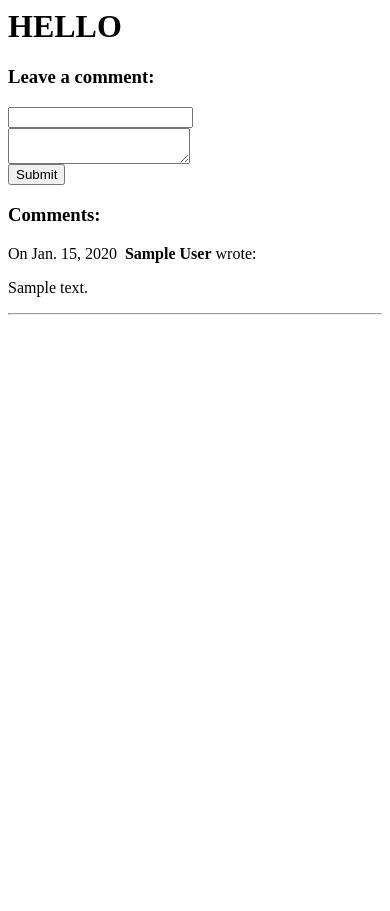
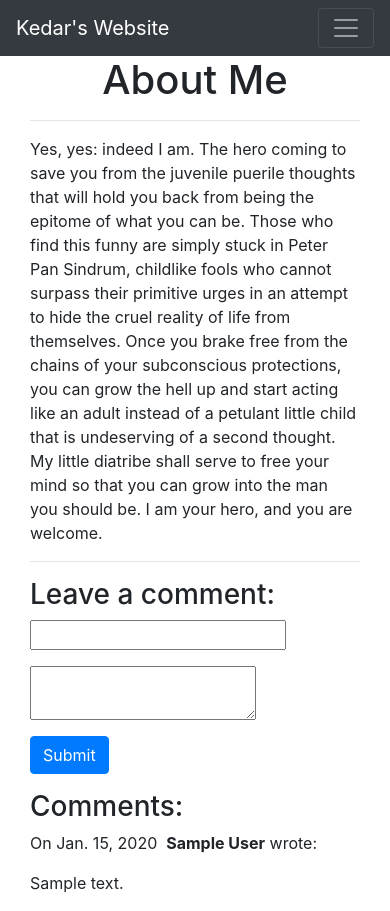
Before and after one commit to ksquaring/website, a Django app: template about/templates/aboutme.html in a window 390 px wide. Before the commit the page ends 315 px from the top, so only its background shows below. Run offline with Django 3.2, Linux system fonts and the light colour scheme; the template is opened without the code that fills it: most values are stand-ins (such as "Sample title", 1, 10 or a date in 2020); form fields are guessed from the names that the template uses; some libraries are stand-ins or nearby versions.

Commit message:
Implement comment feature, add dummy About Me, add navbar, & implement links in project

```diff
--- a/about/templates/aboutme.html
+++ b/about/templates/aboutme.html
@@ -1,4 +1,13 @@
-<h1> HELLO </h1>
+{% extends "base.html" %}
+{% block page_content %}
+<div class="col-md-8 offset-md-2">
+
+<h1 align="center"> About Me </h1>
+<hr>
+<p> Yes, yes: indeed I am. The hero coming to save you from the juvenile puerile thoughts that will hold you back from being the epitome of what you can be. Those who find this funny are simply stuck in Peter Pan Sindrum, childlike fools who cannot surpass their primitive urges in an attempt to hide the cruel reality of life from themselves. Once you brake free from the chains of your subconscious protections, you can grow the hell up and start acting like an adult instead of a petulant little child that is undeserving of a second thought. My little diatribe shall serve to free your mind so that you can grow into the man you should be. I am your hero, and you are welcome.
+
+</p>
+<hr>
  <h3>Leave a comment:</h3>
     <form action="/about/{{ post.pk }}" method="post">
         {% csrf_token %}
@@ -17,5 +26,8 @@
         <b>{{ comment.author }}</b> wrote:
     </p>
     <p>{{ comment.body }}</p>
-    <hr>
+
+
     {% endfor %}
+    </div>
+{% endblock %}
--- a/projects/models.py
+++ b/projects/models.py
@@ -6,3 +6,6 @@ class Project(models.Model):
     description = models.TextField()
     technology = models.CharField(max_length=20)
     image = models.FilePathField(path="/img")
+    link = models.URLField(
+        max_length = 200
+    )
--- a/projects/templates/project_detail.html
+++ b/projects/templates/project_detail.html
@@ -5,7 +5,9 @@
 <h1>{{ project.title }}</h1>
 <div class="row">
     <div class="col-md-8">
+    <a href= {{ project.link }} target="_blank">
         <img src="{% static project.image %}" alt="" width="100%">
+    </a>
     </div>
     <div class="col-md-4">
         <h5>About the project:</h5>
@@ -13,6 +15,9 @@
         <br>
         <h5>Technology used:</h5>
         <p>{{ project.technology }}</p>
+        <br>
+        <h5>Link:</h5>
+        <a href= {{ project.link }} target="_blank">{{ project.link }} </a>
     </div>
 </div>
 {% endblock %}
--- a/projects/templates/project_index.html
+++ b/projects/templates/project_index.html
@@ -8,11 +8,14 @@
         <div class="card mb-2">
             <img class="card-img-top" src="{% static project.image %}">
             <div class="card-body">
+
                 <h5 class="card-title">{{ project.title }}</h5>
+                <hr>
                 <p class="card-text">{{ project.description }}</p>
+
                 <a href="{% url 'project_detail' project.pk %}"
                    class="btn btn-primary">
-                    Read More
+                    Read More!
                 </a>
             </div>
         </div>
--- a/website/templates/base.html
+++ b/website/templates/base.html
@@ -1,6 +1,29 @@
 <link rel="stylesheet" href="https://stackpath.bootstrapcdn.com/bootstrap/4.1.3/css/bootstrap.min.css" integrity="sha384-MCw98/SFnGE8fJT3GXwEOngsV7Zt27NXFoaoApmYm81iuXoPkFOJwJ8ERdknLPMO" crossorigin="anonymous">
 
-{% block page_content %}{% endblock %}
+<nav class="navbar navbar-expand-lg navbar-dark bg-dark">
+    <div class="container">
+        <a class="navbar-brand" href="{% url 'project_index' %}">Kedar's Website</a>
+        <button class="navbar-toggler" type="button" data-toggle="collapse" data-target="#navbarSupportedContent" aria-controls="navbarSupportedContent" aria-expanded="false" aria-label="Toggle navigation">
+          <span class="navbar-toggler-icon"></span>
+        </button>
+
+        <div class="collapse navbar-collapse" id="navbarSupportedContent">
+          <ul class="navbar-nav mr-auto">
+            <li class="nav-item active">
+              <a class="nav-link" href="{% url 'project_index' %}">Projects</a>
+            </li>
+            <li class="nav-item">
+              <a class="nav-link" href="/about">About Me</a>
+            </li>
+          </ul>
+        </div>
+    </div>
+
+</nav>
+
+<div class="container">
+    {% block page_content %}{% endblock %}
+</div>
 
 <script src="https://code.jquery.com/jquery-3.3.1.slim.min.js" integrity="sha384-q8i/X+965DzO0rT7abK41JStQIAqVgRVzpbzo5smXKp4YfRvH+8abtTE1Pi6jizo" crossorigin="anonymous"></script>
 <script src="https://cdnjs.cloudflare.com/ajax/libs/popper.js/1.14.3/umd/popper.min.js" integrity="sha384-ZMP7rVo3mIykV+2+9J3UJ46jBk0WLaUAdn689aCwoqbBJiSnjAK/l8WvCWPIPm49" crossorigin="anonymous"></script>
--- a/website/urls.py
+++ b/website/urls.py
@@ -20,4 +20,7 @@ urlpatterns = [
     path('admin/', admin.site.urls),
     path("projects/", include("projects.urls")),
     path("about/", include("about.urls")),
+    path("/", include("projects.urls")),
+    path("", include("projects.urls")),
+
 ]
```
Also changed, not shown: about/views.py (+11 -1 lines), about/models.py (line endings or trailing spaces), db.sqlite3, projects/migrations/0002_project_link.py (added).
